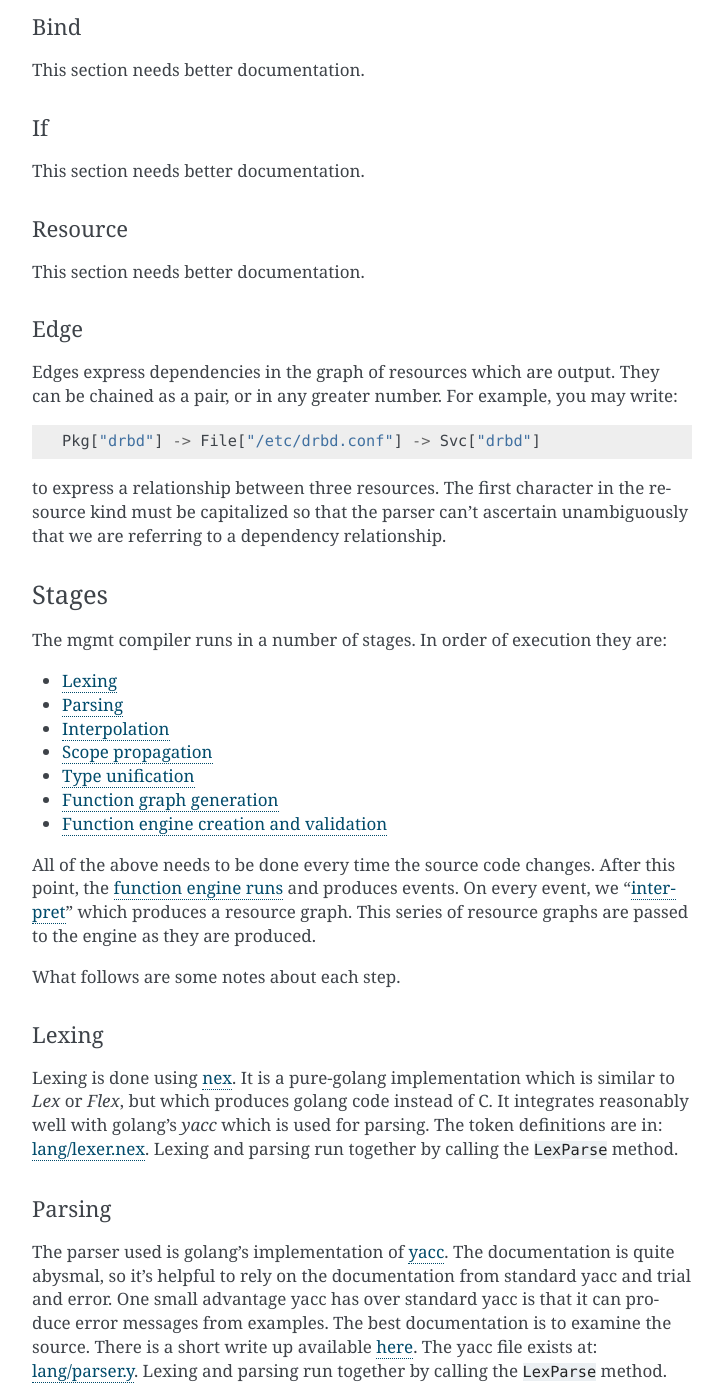
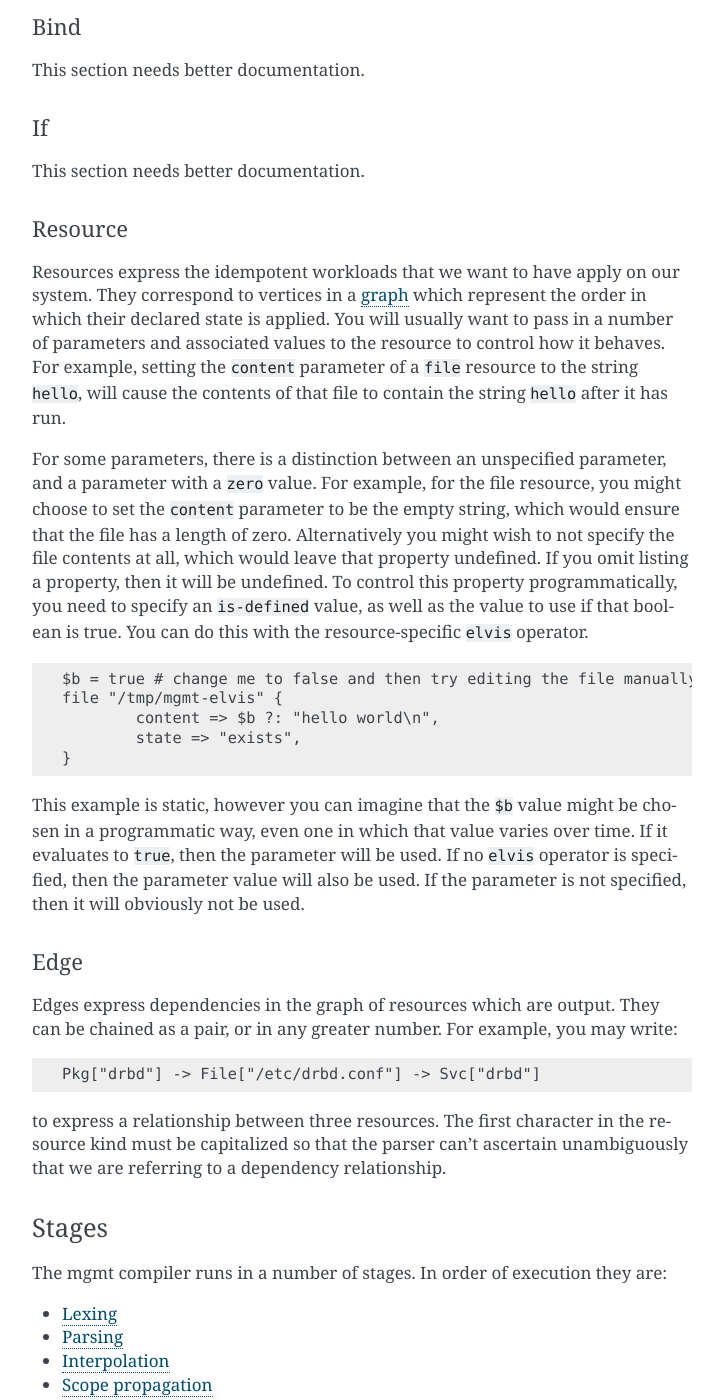
Before and after one commit to purpleidea/mgmt, a Sphinx documentation site: the page built from docs/language-guide.md, in a window 1280 px wide and 1400 px high, scrolled down 2891 px. Shown: the whole window, without its empty margins (388-1111 px from the left). Built offline with Sphinx 7.4.7, drawn with Linux system fonts in a browser that asks for light colours; some of the changed text lies outside the part shown.

Commit message:
lang: Add a resource-specific elvis operator
This allows you to omit a resource parameter programmatically, and
avoids the need of an `undef` or `nil` in our language, which would
contribute to programming errors, crashes, and overall reduced safety.

````diff
--- a/docs/language-guide.md
+++ b/docs/language-guide.md
@@ -90,7 +90,7 @@ There are a very small number of statements in our language. They include:
 - **if**: produces up to one branch of statements based on a conditional
 expression
 
-	```
+	```mcl
 	if <conditional> {
 		<statements>
 	} else {
@@ -101,7 +101,7 @@ expression
 
 - **resource**: produces a resource
 
-	```
+	```mcl
 	file "/tmp/hello" {
 		content => "world",
 		mode => "o=rwx",
@@ -110,7 +110,7 @@ expression
 
 - **edge**: produces an edge
 
-	```
+	```mcl
 	File["/tmp/hello"] -> Print["alert4"]
 	```
 
@@ -131,14 +131,44 @@ This section needs better documentation.
 
 #### Resource
 
-This section needs better documentation.
+Resources express the idempotent workloads that we want to have apply on our
+system. They correspond to vertices in a [graph](https://en.wikipedia.org/wiki/Directed_acyclic_graph)
+which represent the order in which their declared state is applied. You will
+usually want to pass in a number of parameters and associated values to the
+resource to control how it behaves. For example, setting the `content` parameter
+of a `file` resource to the string `hello`, will cause the contents of that file
+to contain the string `hello` after it has run.
+
+For some parameters, there is a distinction between an unspecified parameter,
+and a parameter with a `zero` value. For example, for the file resource, you
+might choose to set the `content` parameter to be the empty string, which would
+ensure that the file has a length of zero. Alternatively you might wish to not
+specify the file contents at all, which would leave that property undefined. If
+you omit listing a property, then it will be undefined. To control this property
+programmatically, you need to specify an `is-defined` value, as well as the
+value to use if that boolean is true. You can do this with the resource-specific
+`elvis` operator.
+
+```mcl
+$b = true # change me to false and then try editing the file manually
+file "/tmp/mgmt-elvis" {
+	content => $b ?: "hello world\n",
+	state => "exists",
+}
+```
+
+This example is static, however you can imagine that the `$b` value might be
+chosen in a programmatic way, even one in which that value varies over time. If
+it evaluates to `true`, then the parameter will be used. If no `elvis` operator
+is specified, then the parameter value will also be used. If the parameter is
+not specified, then it will obviously not be used.
 
 #### Edge
 
 Edges express dependencies in the graph of resources which are output. They can
 be chained as a pair, or in any greater number. For example, you may write:
 
-```
+```mcl
 Pkg["drbd"] -> File["/etc/drbd.conf"] -> Svc["drbd"]
 ```
 
````
Also changed, not shown: 5 other files.
